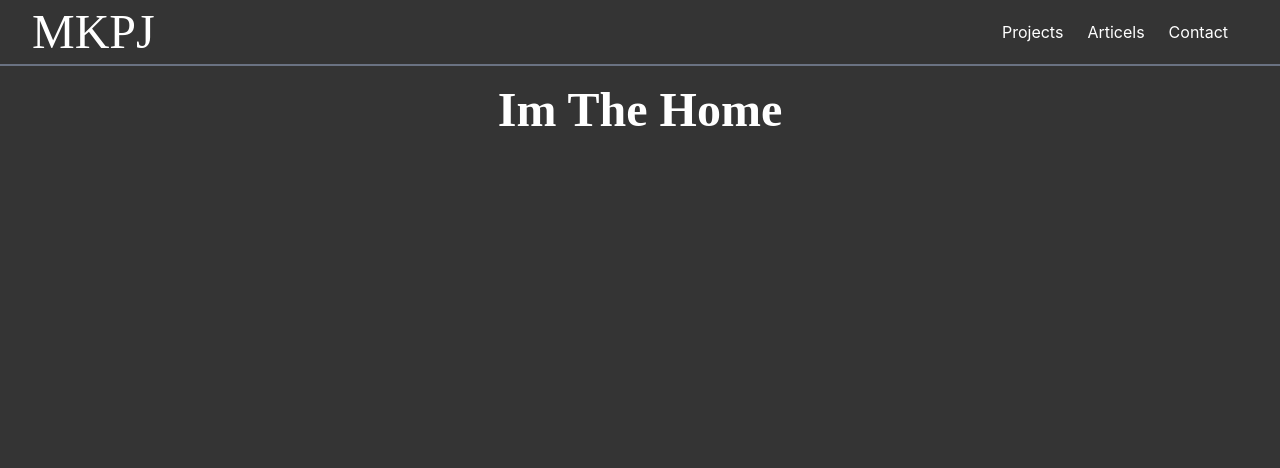
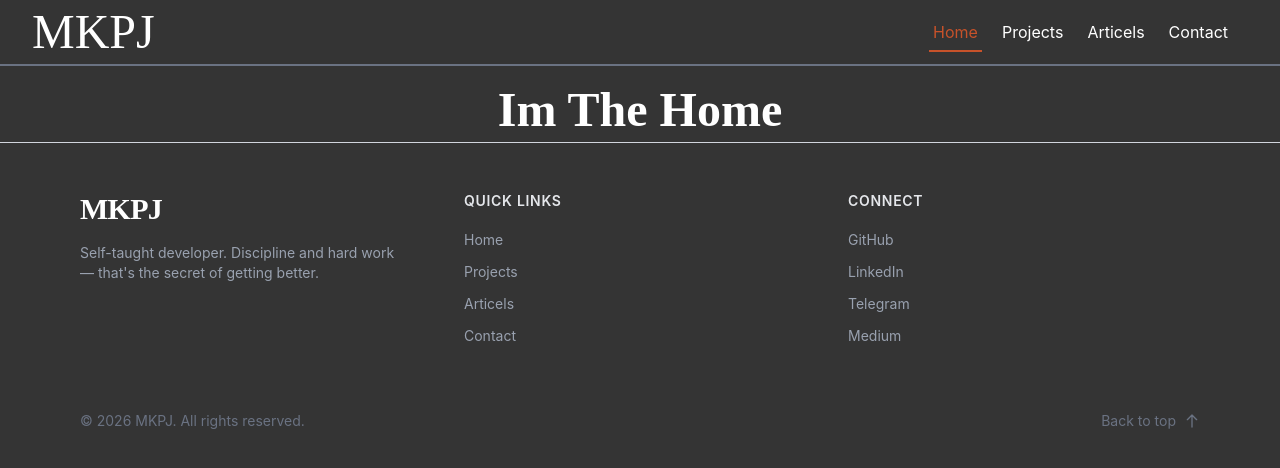
Before and after one commit to MKPJ5/AboutMe, a React (Vite) app: page / in a window 1280 px wide. Shown: the top 468 px of the page. Built offline with nearby package versions, Linux system fonts and the light colour scheme; a web font is replaced by a local one.

Commit message:
feat : Footer added fix : Side bar bg-color fixed

```diff
--- /dev/null
+++ b/src/components/layout/Footer.tsx
@@ -0,0 +1,140 @@
+import { motion } from 'framer-motion'
+import { Link } from 'react-router'
+
+interface LinksTypes {
+  name: string
+  to: string
+}
+
+const Footer = () => {
+  const currentYear = new Date().getFullYear()
+
+  const footerLinks: LinksTypes[] = [
+    { name: 'Home', to: '/' },
+    { name: 'Projects', to: '/projects' },
+    { name: 'Articels', to: '/articels' },
+    { name: 'Contact', to: '/contact' },
+  ]
+
+  const socialLinks: LinksTypes[] = [
+    { name: 'GitHub', to: 'https://github.com/MKPJ5' },
+    { name: 'LinkedIn', to: 'https://linkedin.com/in/mkpj' },
+    { name: 'Telegram', to: 'https://t.me/MichaelKpj' },
+    { name: 'Medium', to: 'https://medium.com/@MKPJ' },
+  ]
+
+  return (
+    <footer className="border-t border-gray-300 mt-2">
+      <div className="mx-auto max-w-6xl px-4 py-12">
+        <div className="grid grid-cols-1 gap-8 md:grid-cols-3">
+          {/* Logo Section */}
+          <motion.div
+            initial={{ opacity: 0, y: 20 }}
+            animate={{ opacity: 1, y: 0 }}
+            transition={{ duration: 0.5 }}
+            className="space-y-4"
+          >
+            <h2
+              className="text-3xl font-bold font-cardo tracking-tight"
+              style={{
+                color: 'white',
+              }}
+            >
+              MKPJ
+            </h2>
+            <p className="max-w-xs text-sm text-gray-400">
+              Self-taught developer. Discipline and hard work — that's the
+              secret of getting better.
+            </p>
+          </motion.div>
+
+          {/* Quick Links */}
+          <motion.div
+            initial={{ opacity: 0, y: 20 }}
+            animate={{ opacity: 1, y: 0 }}
+            transition={{ duration: 0.5, delay: 0.1 }}
+          >
+            <h3 className="mb-4 text-sm font-semibold tracking-wider text-gray-200 uppercase">
+              Quick Links
+            </h3>
+            <ul className="space-y-2">
+              {footerLinks.map((link) => (
+                <li key={link.name}>
+                  <Link
+                    to={link.to}
+                    className="text-sm text-gray-400 transition-colors duration-200 hover:text-[#c7522a]"
+                  >
+                    {link.name}
+                  </Link>
+                </li>
+              ))}
+            </ul>
+          </motion.div>
+
+          {/* Connect */}
+          <motion.div
+            initial={{ opacity: 0, y: 20 }}
+            animate={{ opacity: 1, y: 0 }}
+            transition={{ duration: 0.5, delay: 0.2 }}
+          >
+            <h3 className="mb-4 text-sm font-semibold tracking-wider text-gray-200 uppercase">
+              Connect
+            </h3>
+            <ul className="space-y-2">
+              {socialLinks.map((link) => (
+                <li key={link.name}>
+                  <a
+                    href={link.to}
+                    className="text-sm text-gray-400 transition-colors duration-200 hover:text-[#c7522a]"
+                  >
+                    {link.name}
+                  </a>
+                </li>
+              ))}
+            </ul>
+          </motion.div>
+        </div>
+
+        {/* Bottom Bar */}
+        <motion.div
+          initial={{ opacity: 0 }}
+          animate={{ opacity: 1 }}
+          transition={{ duration: 0.5, delay: 0.4 }}
+          className="mt-8 pt-8"
+        >
+          <div className="flex flex-col items-center justify-between gap-4 sm:flex-row">
+            <p className="text-sm text-gray-500">
+              © {currentYear} MKPJ. All rights reserved.
+            </p>
+            <motion.button
+              onClick={(e) => {
+                e.preventDefault()
+                window.scrollTo({ top: 0, behavior: 'smooth' })
+              }}
+              whileHover={{ scale: 1.05 }}
+              whileTap={{ scale: 0.95 }}
+              className="flex items-center gap-2 text-sm text-gray-500 hover:cursor-pointer transition-colors duration-200 hover:text-[#c7522a]"
+            >
+              <span>Back to top</span>
+              <svg
+                className="h-4 w-4"
+                fill="none"
+                stroke="currentColor"
+                viewBox="0 0 24 24"
+              >
+                <path
+                  strokeLinecap="round"
+                  strokeLinejoin="round"
+                  strokeWidth={2}
+                  d="M5 10l7-7m0 0l7 7m-7-7v18"
+                />
+              </svg>
+            </motion.button>
+          </div>
+        </motion.div>
+      </div>
+    </footer>
+  )
+}
+
+export default Footer
--- a/src/components/layout/NavBar.tsx
+++ b/src/components/layout/NavBar.tsx
@@ -8,9 +8,10 @@ const NavBar = () => {
   const location = useLocation()
 
   const navLinks: types.NavLinkItem[] = [
+    { to: '/', label: 'Home' },
     { to: '/projects', label: 'Projects' },
     { to: '/articels', label: 'Articels' },
-    { to: '/Contact', label: 'Contact' },
+    { to: '/contact', label: 'Contact' },
   ]
 
   const animations: types.AnimationVariants = {
@@ -75,7 +76,7 @@ const NavBar = () => {
         </span>
 
         {/* Desktop Navigation */}
-        <div className="hidden md:flex md:items-center md:space-x-4">
+        <div className="hidden md:flex md:items-center md:space-x-4 text-white">
           {navLinks.map((link: types.NavLinkItem) => {
             const isActive = location.pathname === link.to
             return (
@@ -84,8 +85,8 @@ const NavBar = () => {
                 className={({
                   isActive: linkActive,
                 }: types.NavLinkClassProps) =>
-                  `hover:text-primary text-white relative px-1 py-2 transition-colors ${
-                    linkActive ? 'text-primary' : ''
+                  `hover:text-primary relative  px-1 py-2 transition-colors ${
+                    linkActive && 'text-primary'
                   }`
                 }
                 to={link.to}
@@ -110,7 +111,7 @@ const NavBar = () => {
         {/* Mobile Menu Button */}
         <motion.button
           onClick={() => setIsSidebarOpen(!isSidebarOpen)}
-          className="rounded-lg p-2 transition-colors hover:bg-gray-100 md:hidden"
+          className="rounded-lg p-2 transition-colors text-white  md:hidden"
           aria-label="Toggle menu"
           whileHover={{ scale: 1.05 }}
           whileTap={{ scale: 0.95 }}
@@ -168,13 +169,13 @@ const NavBar = () => {
               initial="closed"
               animate="open"
               exit="closed"
-              className="fixed top-0 right-0 z-50 h-full w-64 bg-white shadow-xl md:hidden"
+              className="fixed top-0 right-0 z-50 h-full w-64 bg-[#343434] shadow-xl md:hidden"
             >
               <div className="flex items-center justify-between border-b border-gray-200 px-4 py-4">
-                <span className="font-cardo text-primary text-2xl">MKPJ</span>
+                <span className="font-cardo text-white text-2xl">MKPJ</span>
                 <motion.button
                   onClick={() => setIsSidebarOpen(false)}
-                  className="rounded-lg p-2 transition-colors hover:bg-gray-100"
+                  className="rounded-lg p-2 transition-colors text-white "
                   aria-label="Close menu"
                   whileHover={{ scale: 1.05 }}
                   whileTap={{ scale: 0.95 }}
@@ -195,13 +196,13 @@ const NavBar = () => {
                 </motion.button>
               </div>
 
-              <div className="flex flex-col space-y-2 px-4 py-6">
+              <div className="flex flex-col space-y-2 text-white px-4 py-6">
                 {navLinks.map((link: types.NavLinkItem) => (
                   <motion.div key={link.to} variants={animations.link}>
                     <NavLink
                       className={({ isActive }: types.NavLinkClassProps) =>
-                        `block rounded-lg px-4 py-3 text-lg transition-colors hover:bg-gray-100 ${
-                          isActive ? 'text-primary bg-gray-50 font-medium' : ''
+                        `block rounded-lg px-4 py-3 text-lg transition-colors hover:text-primary ${
+                          isActive ? 'text-primary font-medium' : ''
                         }`
                       }
                       to={link.to}
--- a/src/components/layout/RootLayout.tsx
+++ b/src/components/layout/RootLayout.tsx
@@ -1,6 +1,7 @@
 import { Outlet } from "react-router";
 import Navbar from "./NavBar";
-// import Footer from "../components/Footer";
+import Footer from "./Footer";
+
 
 export default function RootLayout() {
   return (
@@ -9,6 +10,7 @@ export default function RootLayout() {
       <main className="pt-3">
         <Outlet />
       </main>
+      <Footer/>
     </>
   );
 }
--- a/src/pages/Home.tsx
+++ b/src/pages/Home.tsx
@@ -1,5 +1,9 @@
 const Home = () => {
-    return ( <h1 className="text-center text-3xl md:text-5xl font-bold font-cardo capitalize text-white mt-2">im the Home</h1> );
+  return (
+    <h1 className="font-cardo mt-2 text-center text-3xl font-bold text-white capitalize md:text-5xl">
+      im the Home
+    </h1>
+  )
 }
 
-export default Home;
+export default Home
--- a/src/styles/index.css
+++ b/src/styles/index.css
@@ -8,3 +8,7 @@
 body{
   @apply bg-[#343434]
 }
+
+footer{
+    @apply bg-[#343434]
+}
```
